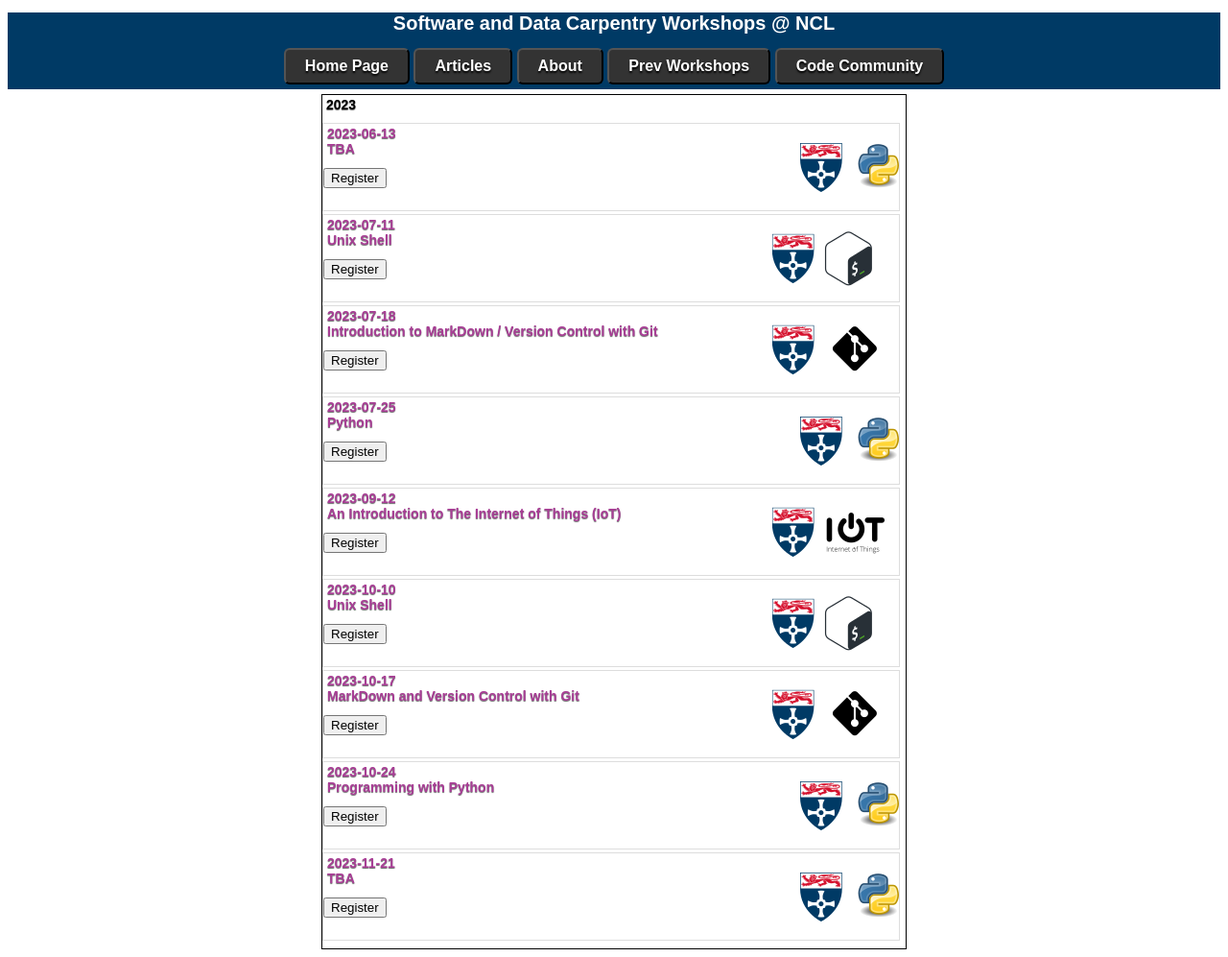
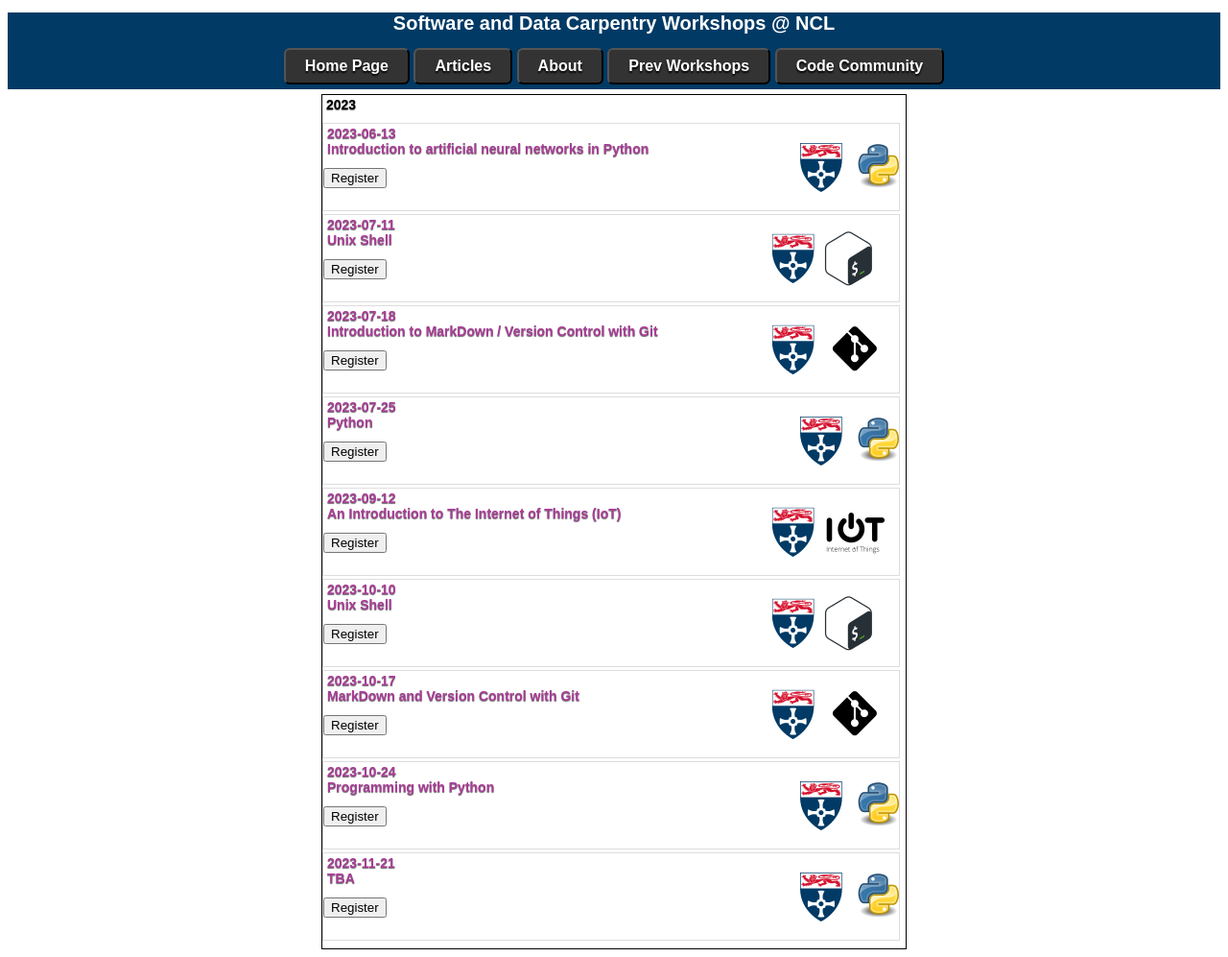
Before and after one commit to NclRSE-Training/software-carpentry, a Jekyll site: the page built from index.html, in a window 1280 px wide. Shown: the whole page at 96% size. Built offline with Jekyll 4.4.1, drawn with Linux system fonts in a browser that asks for light colours.

Commit message:
Update workshops.yml

```diff
--- a/_data/workshops.yml
+++ b/_data/workshops.yml
@@ -44,9 +44,9 @@ Workshops:
   - id: 2023-06-13-NCL
     link: https://nclrse-training.github.io/2023-06-13-NCL/
     date: 2023-06-13
-    title: TBA
+    title: Introduction to artificial neural networks in Python
     type: swc-python
-    form:
+    form: https://forms.office.com/e/R9wZmv4KXm
   - id: 2023-07-11-NCL
     link: https://nclrse-training.github.io/2023-07-11-NCL
     date: 2023-07-11
```
